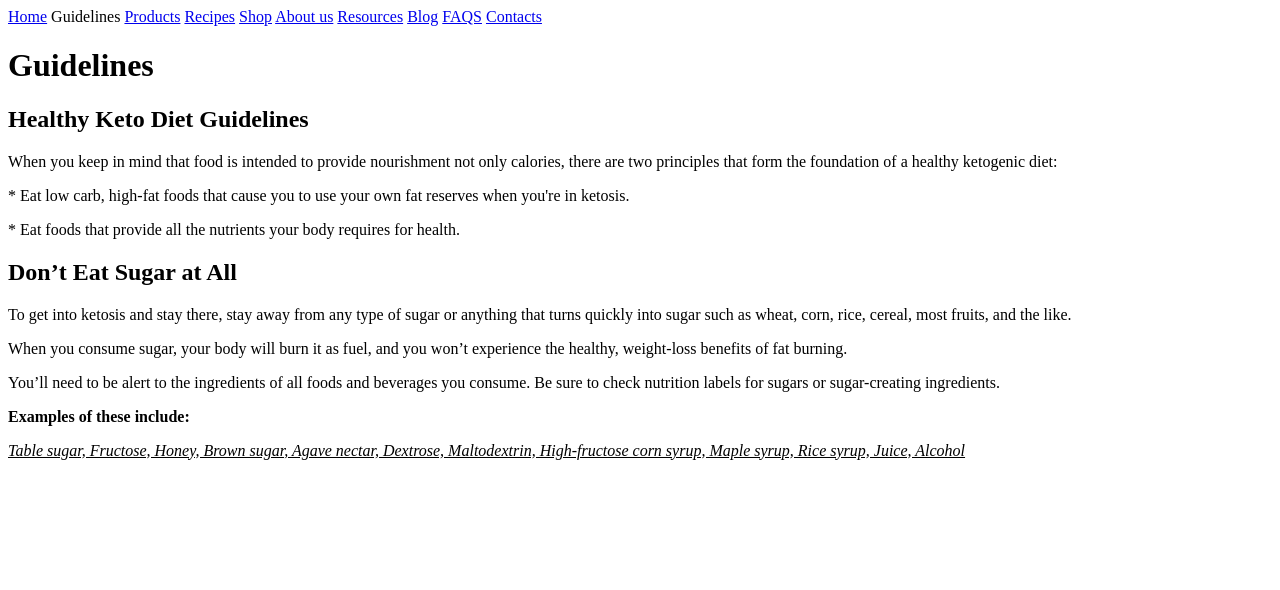
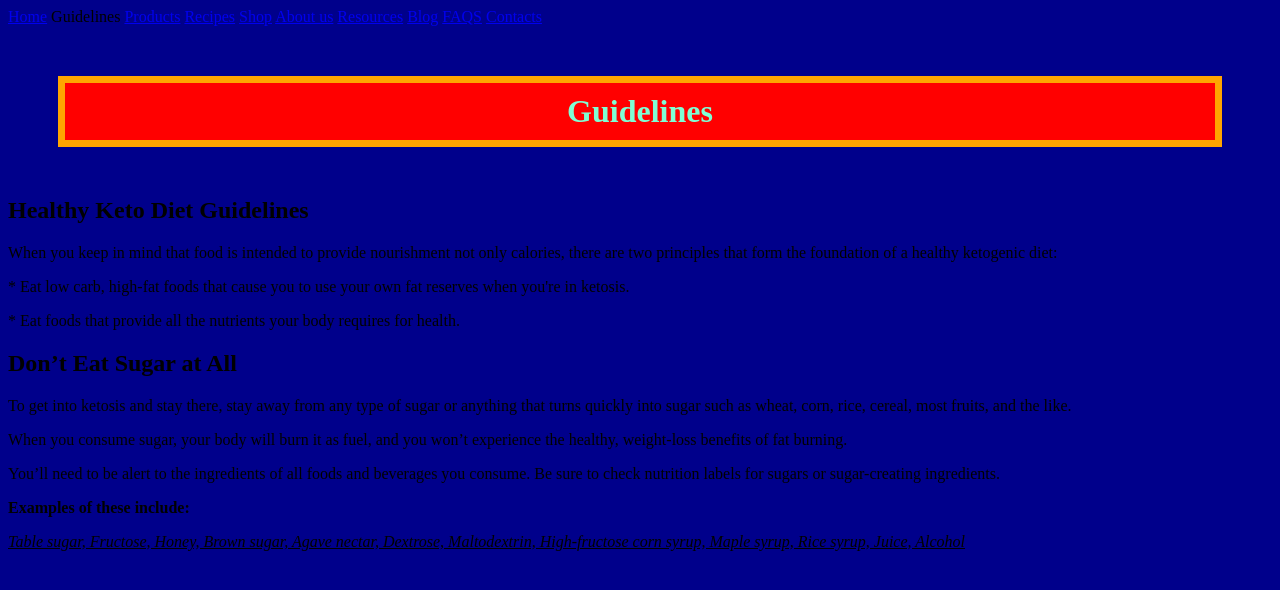
Before and after one commit to emaxiss/html1, a plain HTML site: page guidelines.html in a window 1280 px wide. Drawn offline with Linux system fonts and the light colour scheme.

Commit message:
new styles guidlines page

```diff
--- a/guidelines.html
+++ b/guidelines.html
@@ -1,6 +1,7 @@
 <!DOCTYPE html>
 <html lang="en">
 <head>
+    <link rel="stylesheet" href="styles.css">
     <meta charset="UTF-8">
     <title>Guidelines</title>
 </head>
--- a/styles.css
+++ b/styles.css
@@ -1,4 +1,12 @@
 body {
     background: darkblue;
+}
 
+h1 {
+    background: red;
+    color: aquamarine;
+    border: 7px solid orange;
+    padding: 10px;
+    margin: 50px;
+    text-align: center;
 }
```
